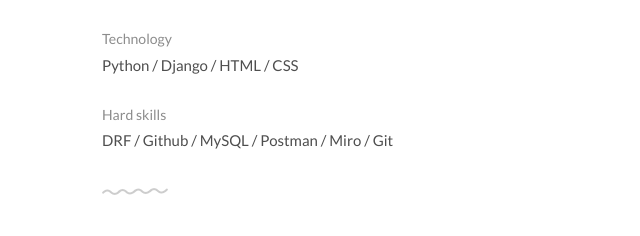
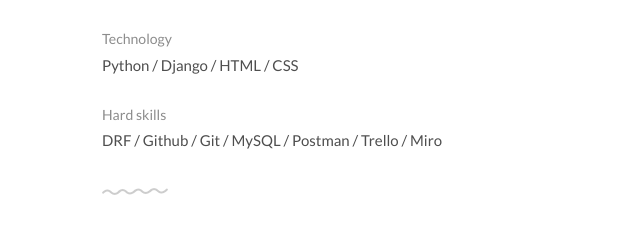
Before and after one commit to NBKRTM/NebykovSummary, a plain HTML site: page index.html in a window 1280 px wide. Shown: the part 1609-1845 px from the top of the page, 227-867 px from the left. Drawn offline with Linux system fonts and the light colour scheme.

Commit message:
Update index.html

```diff
--- a/index.html
+++ b/index.html
@@ -110,7 +110,7 @@
 			</ul>
 			<ul class="skill-list list-flat">
 				<li>Hard skills</li>
-				<li>DRF / Github / MySQL / Postman / Miro / Git </li>
+				<li>DRF / Github / Git / MySQL / Postman / Trello / Miro </li>
 			</ul>
 		</div>
 	</div>
```
